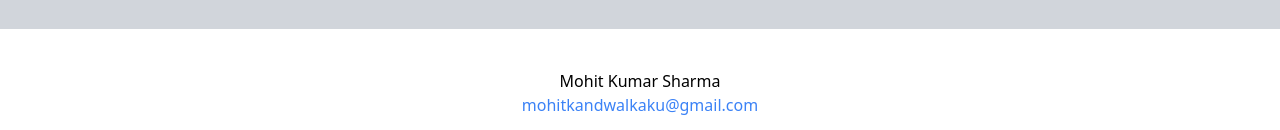
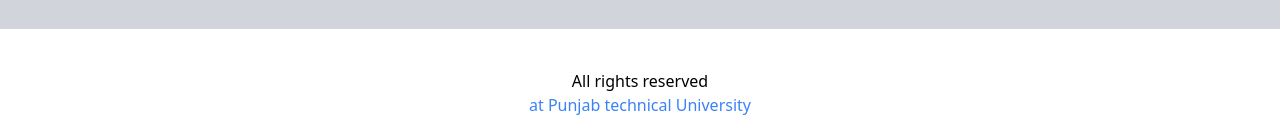
Before and after one commit to master-27/Skilltune_frontend, a React (Vite) app: page /#/mockResult in a window 1280 px wide. Shown: the part 771-901 px from the top of the page. Built offline with nearby package versions, Linux system fonts and the light colour scheme.

Commit message:
Update Footer.jsx

```diff
--- a/src/Components/Dashboard/Footer.jsx
+++ b/src/Components/Dashboard/Footer.jsx
@@ -3,8 +3,8 @@
 const Footer = () => {
   return (
     <footer className="text-center p-4 mt-6">
-      <span className="text-500">Mohit Kumar Sharma </span><br></br>
-      <span className="text-blue-500">mohitkandwalkaku@gmail.com</span>
+      <span className="text-500">All rights reserved </span><br></br>
+      <span className="text-blue-500">at Punjab technical University </span>
     </footer>
   );
 };
```
